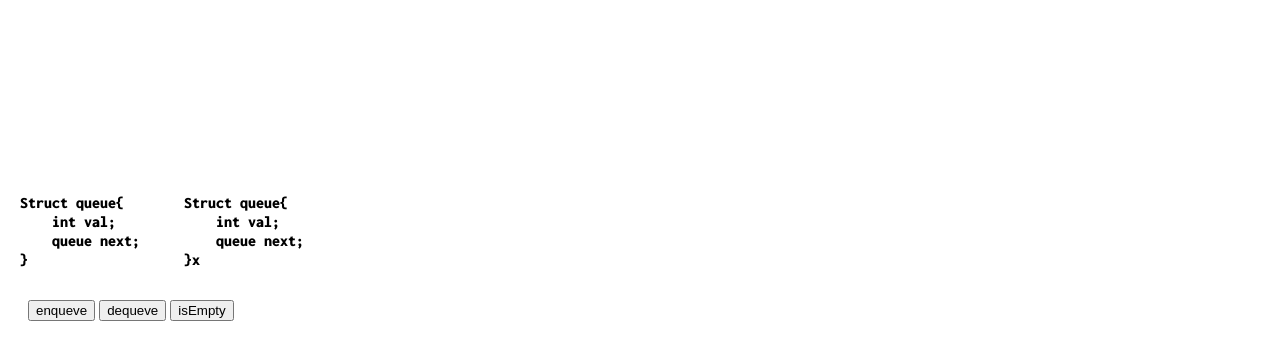
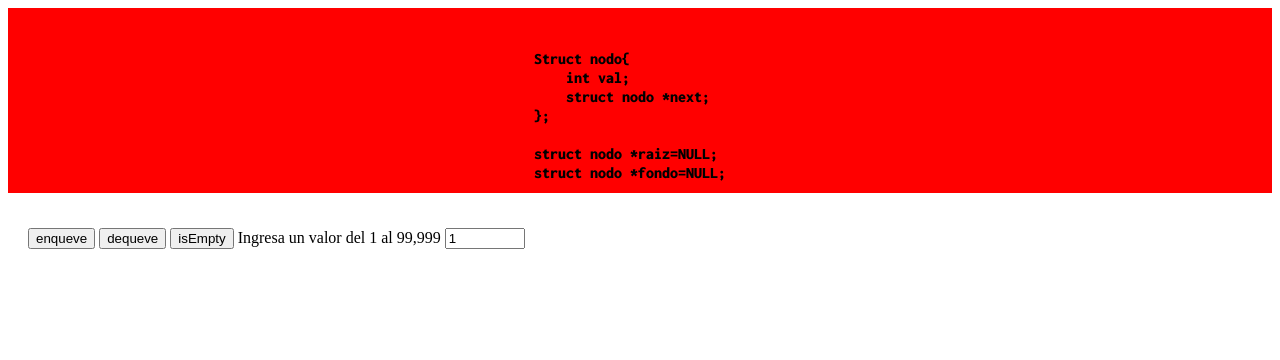
Before and after one commit to auroramc19/ProyectoWeb, a plain HTML site: page queue.html in a window 1280 px wide. Drawn offline with Linux system fonts and the light colour scheme; files whose address does not match are found by name; a web font is replaced by a local one.

Commit message:
avance 1.0

```diff
--- a/css/stylehorizontal.css
+++ b/css/stylehorizontal.css
@@ -1,6 +1,10 @@
 @font-face {
     font-family: consola;
     src: url(fuentes/Inconsolata-Black.ttf);
+}
+@font-face {
+    font-family: oswald;
+    src: url(fuentes/Oswald-Bold.ttf);
 }
 body{
     background-color: rgb(255, 255, 255);
@@ -13,16 +17,25 @@ body{
     /*          row */
     flex-flow: column nowrap;
     justify-content: space-around;
+    align-items: center;
+    background-color: red;
 }
-#diagrama{
+#digrama{
+    display: flex;
+    flex-flow: row wrap;
+    justify-content: flex-start;
+}
+.nodo{
     margin-top: 10px;
-    /* background-color: aqua; */
+    height: 70px;
+    width: 70px;
+    background-color: rgb(0, 104, 104);
 }
 
 /* Codigo c */
 #code{
     /* background-color: blue; */
-    margin-top: 10px;
+    margin-top: 30px;
     display: flex;
     flex-flow: row wrap;
     justify-content: flex-start;
@@ -54,3 +67,6 @@ body{
 #opt ul li button:focus{
     background-color: rgb(0, 201, 134);
 }
+#mensaje{
+    font-family: oswald;
+}
--- a/js/cola.js
+++ b/js/cola.js
@@ -1,44 +1,159 @@
-var code_enqueve =
-   `<div>
-        <p> Struct queue{ </p>
-        <p> &nbsp;&nbsp;&nbsp;&nbsp;int val; </p>
-        <p> &nbsp;&nbsp;&nbsp;&nbsp;queue next; </p>
-        <p> }1</p>
-   </div>
-   `;
-var code_dequeve =
-   `<div>
-        <p> Struct queue{ </p>
-        <p> &nbsp;&nbsp;&nbsp;&nbsp;int val; </p>
-        <p> &nbsp;&nbsp;&nbsp;&nbsp;queue next; </p>
-        <p> }2</p>
-   </div>
-   `;
-var code_isEmpty =
-   `<div>
-        <p> Struct queue{ </p>
-        <p> &nbsp;&nbsp;&nbsp;&nbsp;int val; </p>
-        <p> &nbsp;&nbsp;&nbsp;&nbsp;queue next; </p>
-        <p> }3</p>
-   </div>
-   `;
-//funcion que mustra el codigo que se ejecuta segun la opcion seleccionada
+//Cola en javascript
+class Queue{
+    constructor(){
+        this.queue = [];
+    }
+    enque(element){
+        this.queue.push(element);
+    }
+    dequeue(){
+        this.queue.pop();
+    }
+    isEmpty(){
+        return this.queue.length == 0;
+    }
+    size(){
+        return this.queue.length;
+    }
+    getElemnt(pos){
+        let sz = this.queue.length;
+        if(pos > 0 && pos < sz)
+            return this.queue[pos];
+    }
+}
+
+var queue = new Queue();
+
+//funcion de acciones de cada boton
 function addCode(x, cod){
-    if(x == 0)
+    if(x == 0){
         document.getElementById("code").innerHTML = cod + code_enqueve;
+
+        var valor = document.getElementById("valor").value;
+        queue.push(valor);
+        cargarCanvas(valor);
+    }
     if(x==1)
         document.getElementById("code").innerHTML = cod + code_dequeve;
     if(x==2)
         document.getElementById("code").innerHTML = cod + code_isEmpty;
 }
+
+function cargarCanvas(nodeval){
+        document.getElementById('diagrama').innerHTML += '<canvas id="cv-diagrama" class="nodo"></canvas>';
+    // var canvas = document.getElementById("cv-diagrama");
+    var canvas = document.getElementsByClassName("nodo");
+    for(let xaux =0; xaux < canvas.length; xaux++){
+            canvas[xaux].setAttribute("width",300);
+            canvas[xaux].setAttribute("height",300);
+        var ctx = canvas[xaux].getContext("2d");
+        var ctx_val = canvas[xaux].getContext("2d");
+        if(!(xaux & 1)){//si es par
+            ctx.beginPath();
+            ctx.strokeStyle = "rgb(0, 0, 0)";
+            ctx.arc(150, 150, 140, 0, 2 * Math.PI, true);
+            ctx.lineWidth = 17;
+            ctx.stroke();
+
+            var texto = nodeval;
+            let aux = parseInt(texto);
+            var rest = acomodar(aux);
+
+            ctx_val.font = "bold 92px sans-serif";
+            ctx_val.fillText(texto, 150-rest, 175);
+
+        }else{
+            ctx.beginPath();
+            ctx.strokeStyle = "rgb(0, 0, 0)";
+            ctx.moveTo(0, 150);
+            ctx.lineTo(300, 150);
+            ctx.lineTo(260, 125);
+            ctx.lineTo(260, 175);
+            ctx.lineTo(300, 150);
+            ctx.lineWidth = 17;
+            ctx.stroke();
+        }
+    }
+}
+
+//posiblemente no necesario
+function acomodar(aux){
+    if(aux < 0 || aux > 99999)
+        return -1;
+    if(aux >= 0 && aux < 10) return 25;
+    if(aux > 9 && aux <100) return 45;
+    if(aux > 99 && aux <1000) return 75;
+    if(aux > 999 && aux <10000) return 100;
+    if(aux > 9999 && aux <100000) return 125;
+}
+
 //funcion que carga los elementos y les agreega eventos
 function carga(){
     var opt = document.getElementsByClassName('div-opt');
     var cod = document.getElementById("code").innerHTML;
+
     //agregando evento a cada uno de los botones
     opt[0].addEventListener("click", function(){addCode(0, cod);}, false);
     opt[1].addEventListener("click", function(){addCode(1, cod);}, false);
     opt[2].addEventListener("click", function(){addCode(2, cod);}, false);
+
 }
 
+//Espera a que cargue la pagina
 window.addEventListener("load", carga, false);
+
+//codigo que se se ejecuta al seleccionar una opcion
+let tab = "&nbsp;&nbsp;&nbsp;&nbsp;";
+let tab2 = tab + tab;
+let tab3 = tab2 + tab;
+var code_enqueve =
+   `
+   <div>
+        <p>//Codigo que se ejecuta</p>
+        <p> void insertar(int x){</p>
+        <p> ${tab}struct nodo *nuevo;</p>
+        <p> ${tab}nuevo=malloc(sizeof(struct nodo));</p>
+        <p> ${tab}nuevo->val=x;</p>
+        <p> ${tab}nuevo->next=NULL;</p>
+        <p> ${tab}if (vacia()){</p>
+        <p> ${tab2}raiz = nuevo;</p>
+        <p> ${tab2}fondo = nuevo;</p>
+        <p> ${tab}}</p>
+        <p> ${tab}else{</p>
+        <p> ${tab2}fondo->next = nuevo;</p>
+        <p> ${tab2}fondo = nuevo;</p>
+        <p> ${tab}}</p>
+        <p>}</p>
+   </div>
+   `;
+var code_dequeve =
+   `
+   <div>
+        <p> int extraer(){ </p>
+        <p>  ${tab}if (!isEmpty()){ </p>
+        <p>  ${tab2}int informacion = raiz->val; </p>
+        <p>  ${tab2}struct nodo *bor = raiz; </p>
+        <p>  ${tab2}if (raiz == fondo){ </p>
+        <p>  ${tab3}raiz = NULL; </p>
+        <p>  ${tab3}fondo = NULL; </p>
+        <p>  ${tab2}} </p>
+        <p>  ${tab2}else raiz = raiz->next; </p>
+        <p>  ${tab2}free(bor); </p>
+        <p>  ${tab2}return informacion; </p>
+        <p>  ${tab}} </p>
+        <p>  ${tab}else </p>
+        <p>  ${tab2}return -1; </p>
+        <p>  } </p>
+   </div>
+   `;
+var code_isEmpty =
+   `
+   <div>
+        <p> bool isEmpty(){ </p>
+        <p> ${tab}if(raiz == null)</p>
+        <p> ${tab2}return true; </p>
+        <p> ${tab}else </p>
+        <p> ${tab2}return false; </p>
+        <p> } </p>
+   </div>
+   `;
--- a/queue.html
+++ b/queue.html
@@ -9,21 +9,18 @@
 </head>
 <body>
     <section id="bloque">
-       <div id="diagrama">
-           <canvas id="cv-diagrama"></canvas>
-       </div>
+        <div id="diagrama">
+            <!-- <canvas id="cv-diagrama" class="nodo"></canvas><canvas id="cv-diagrama" class="nodo"></canvas><canvas id="cv-diagrama" class="nodo"></canvas><canvas id="cv-diagrama" class="nodo"></canvas> -->
+        </div>
        <div id="code">
            <div>
-               <p>Struct queue{</p>
+               <p>Struct nodo{</p>
                <p> &nbsp;&nbsp;&nbsp;&nbsp;int val; </p>
-               <p> &nbsp;&nbsp;&nbsp;&nbsp;queue next; </p>
-               <p> } </p>
-           </div>
-           <div>
-               <p>Struct queue{</p>
-               <p> &nbsp;&nbsp;&nbsp;&nbsp;int val; </p>
-               <p> &nbsp;&nbsp;&nbsp;&nbsp;queue next; </p>
-               <p> }x </p>
+               <p> &nbsp;&nbsp;&nbsp;&nbsp;struct nodo *next; </p>
+               <p> }; </p>
+               <p><br></p>
+               <p> struct nodo *raiz=NULL;</p>
+               <p> struct nodo *fondo=NULL;</p>
            </div>
        </div>
     </section>
@@ -32,6 +29,8 @@
             <li><button class="div-opt">enqueve</button></li>
             <li><button class="div-opt">dequeve</button></li>
             <li><button class="div-opt">isEmpty</button></li>
+            <li><p id="mensaje">Ingresa un valor del 1 al 99,999</p></li>
+            <li><input type="number" min="0" max="99999" value="1" id="valor"></li>
         </ul>
     </div>
 
```
Also changed, not shown: fuentes/Oswald-Bold.ttf (added).
